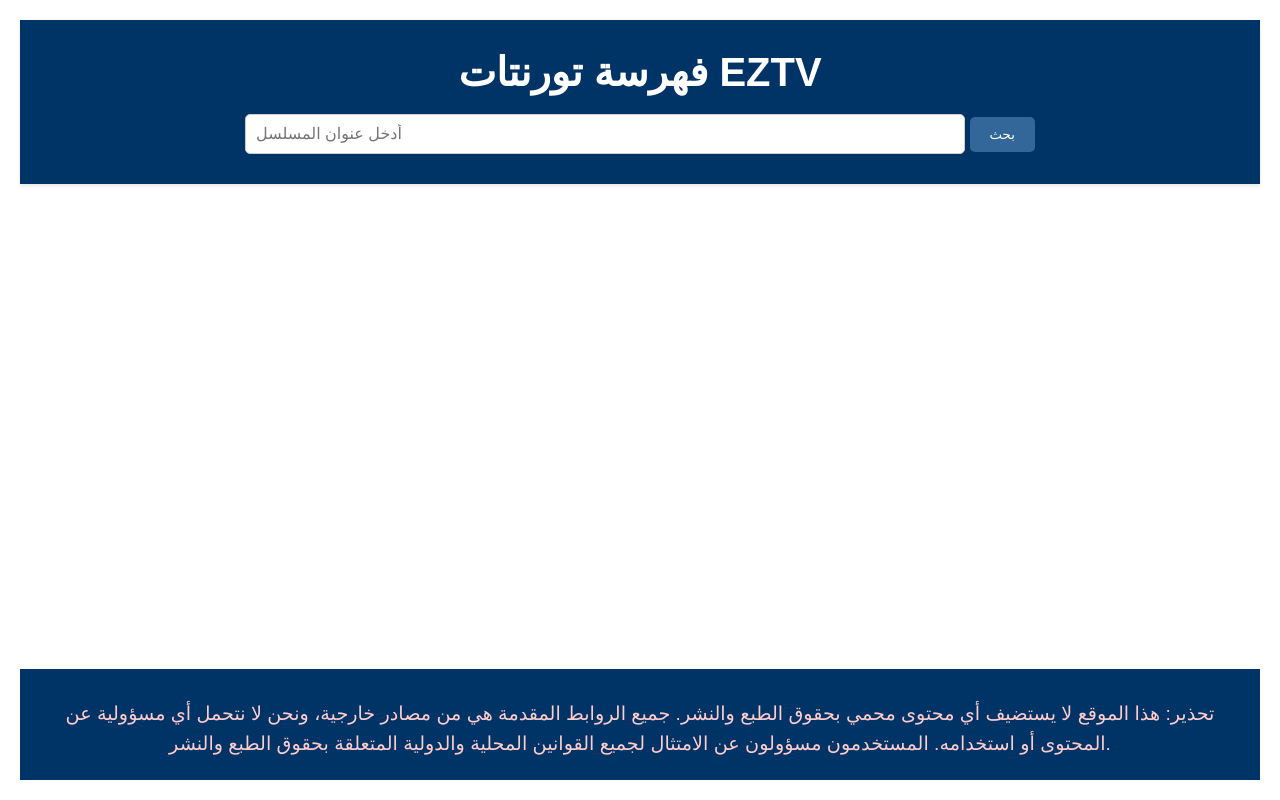
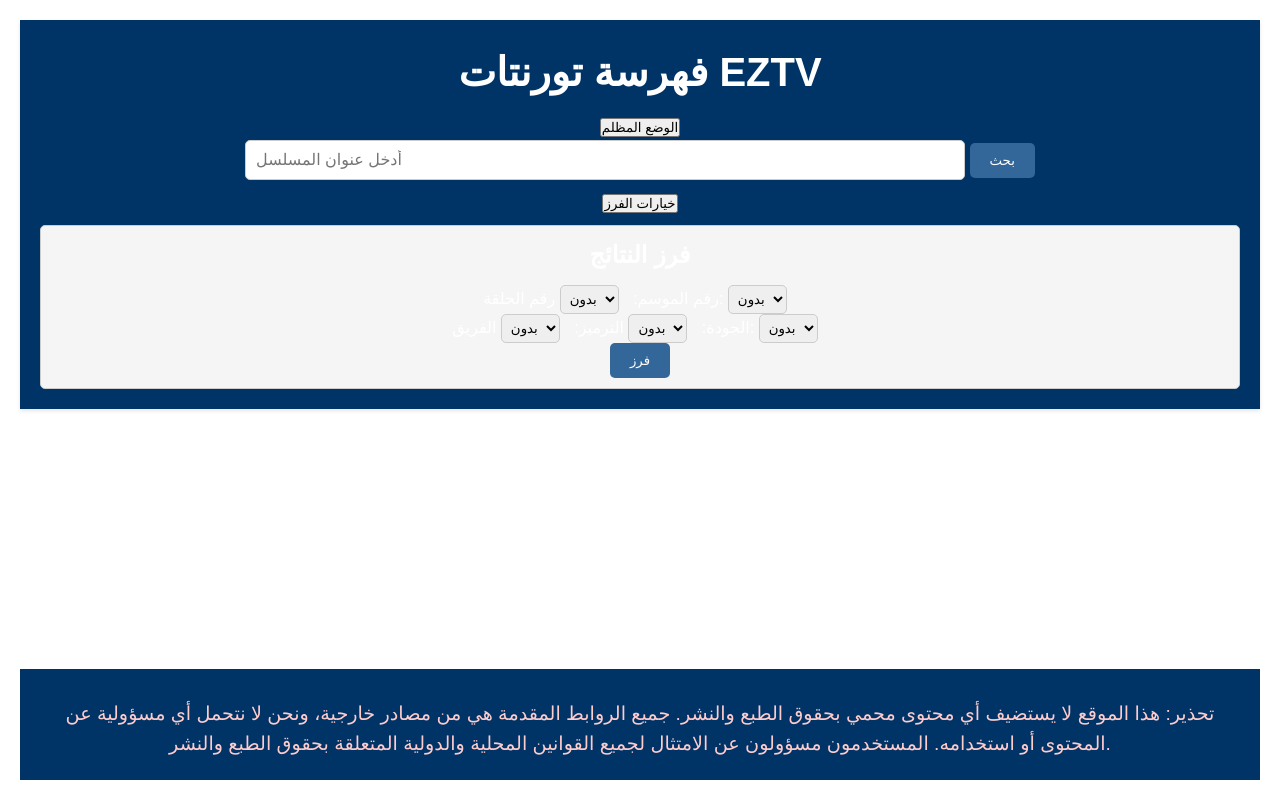
Before and after one commit to MedRAM-RAM/MedRAM-RAM.github.io, a plain HTML site: page index.html in a window 1280 px wide. Drawn offline with Linux system fonts and the light colour scheme.

Commit message:
update index.html

```diff
--- a/index.html
+++ b/index.html
@@ -9,15 +9,17 @@
     <script src="sort.js" defer></script>
 </head>
 <body>
-    <!-- المقدمة: مربع البحث وإعدادات الفرز -->
     <header>
         <h1>فهرسة تورنتات EZTV</h1>
+        <button id="toggleDarkMode">الوضع المظلم</button>
         <div id="searchForm">
             <input type="text" id="title" placeholder="أدخل عنوان المسلسل">
             <button id="searchButton">بحث</button>
         </div>
-        <div id="sortOptions" style="display: none;">
+        <button id="toggleSortOptions">خيارات الفرز</button>
+        <div id="sortOptions">
             <h3>فرز النتائج</h3>
+            <div class="sort-row">
                 <label for="season">رقم الموسم:</label>
                 <select id="season">
                     <option value="بدون">بدون</option>
@@ -26,6 +28,8 @@
                 <select id="episode">
                     <option value="بدون">بدون</option>
                 </select>
+            </div>
+            <div class="sort-row">
                 <label for="quality">الجودة:</label>
                 <select id="quality">
                     <option value="بدون">بدون</option>
@@ -38,21 +42,22 @@
                 <select id="team">
                     <option value="بدون">بدون</option>
                 </select>
+            </div>
             <button id="sortButton">فرز</button>
         </div>
     </header>
 
-    <!-- الوسط: إحصائية عدد النتائج ونتائج البحث -->
     <main>
         <div id="stats"></div>
         <div id="results"></div>
     </main>
 
-    <!-- الذيل: صفحات نتائج البحث وإخلاء المسؤولية -->
     <footer>
         <div id="pagination"></div>
         <div id="disclaimer">
-            <p>تحذير: هذا الموقع لا يستضيف أي محتوى محمي بحقوق الطبع والنشر. جميع الروابط المقدمة هي من مصادر خارجية، ونحن لا نتحمل أي مسؤولية عن المحتوى أو استخدامه. المستخدمون مسؤولون عن الامتثال لجميع القوانين المحلية والدولية المتعلقة بحقوق الطبع والنشر.</p>
+            <p>تحذير: هذا الموقع لا يستضيف أي محتوى محمي بحقوق الطبع والنشر.
+جميع الروابط المقدمة هي من مصادر خارجية، ونحن لا نتحمل أي مسؤولية عن المحتوى أو استخدامه.
+المستخدمون مسؤولون عن الامتثال لجميع القوانين المحلية والدولية المتعلقة بحقوق الطبع والنشر.</p>
         </div>
     </footer>
 </body>
```
Lines whose indentation alone changed are shown as unchanged.
